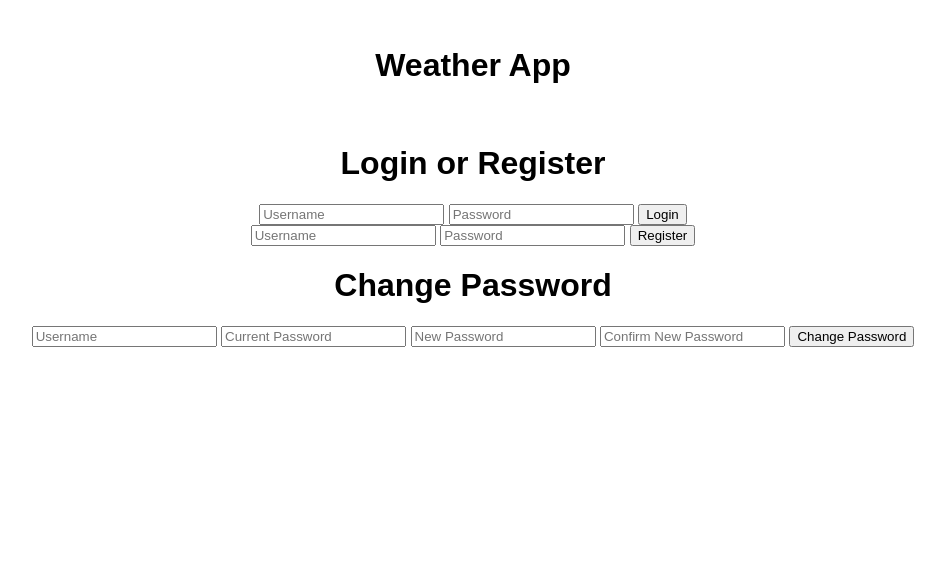
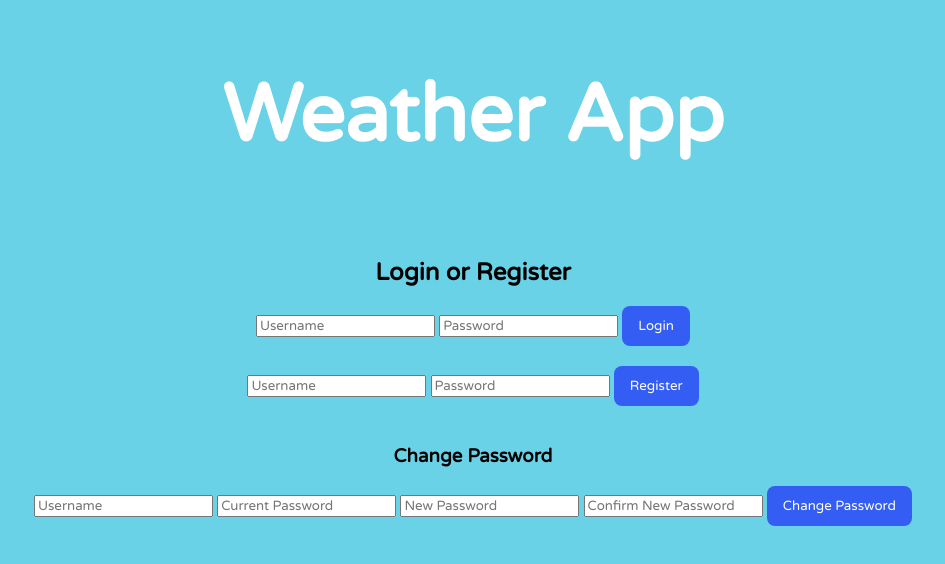
Before and after one commit to creaseo/COMP426-weather-app, a website: page public/index.html in a window 1280 px wide. Shown: the whole page, without its empty margins (167-1112 px from the left). Drawn offline with Linux system fonts and the light colour scheme.

Commit message:
buttons font and color

```diff
--- a/public/app.js
+++ b/public/app.js
@@ -142,6 +142,7 @@ function displayFavorites(favorites) {
 
         const deleteButton = document.createElement('button');
         deleteButton.textContent = 'Delete';
+        deleteButton.id = 'delete-button';
         deleteButton.addEventListener('click', async () => {
             try {
                 const response = await fetch('/favorite/delete', {
--- a/public/index.html
+++ b/public/index.html
@@ -5,30 +5,36 @@
     <meta name="viewport" content="width=device-width, initial-scale=1.0">
     <title>Weather App</title>
     <link rel="stylesheet" href="styles.css">
+    <link rel="preconnect" href="https://fonts.googleapis.com">
+<link rel="preconnect" href="https://fonts.gstatic.com" crossorigin>
+<link href="https://fonts.googleapis.com/css2?family=Varela+Round&family=Young+Serif&display=swap" rel="stylesheet">
+
 </head>
 <body>
     <br>
     <h1>Weather App</h1>
     <br>
     <div id="auth-container">
-        <h1>Login or Register</h1>
+        <h2>Login or Register</h2>
         <form id="login-form">
             <input type="text" id="login-username" placeholder="Username" required>
             <input type="password" id="login-password" placeholder="Password" required>
-            <button type="submit">Login</button>
+            <button type="submit" class="button-1">Login</button>
         </form>
+        <br>
         <form id="register-form">
             <input type="text" id="register-username" placeholder="Username" required>
             <input type="password" id="register-password" placeholder="Password" required>
-            <button type="submit">Register</button>
+            <button type="submit" class="button-1">Register</button>
         </form>
+        <br>
         <form id="change-password-form">
-            <h1>Change Password</h1>
+            <h3>Change Password</h3>
             <input type="text" id="change-password-username" placeholder="Username" required>
             <input type="password" id="current-password" placeholder="Current Password" required>
             <input type="password" id="new-password" placeholder="New Password" required>
             <input type="password" id="confirm-new-password" placeholder="Confirm New Password" required>
-            <button type="submit">Change Password</button>
+            <button type="submit" class="button-1">Change Password</button>
         </form>
     </div>
 
--- a/public/styles.css
+++ b/public/styles.css
@@ -1,6 +1,7 @@
 body {
-    font-family: Arial, sans-serif;
-    text-align: center;
+    font-family: 'Varela Round', sans-serif;
+    text-align: center !important;
+    background-color: #69D2E7
 }
 
 #weather-container {
@@ -33,3 +34,61 @@ body {
 .hidden {
     display: none;
 }
+
+h1 {
+    font-family: 'Varela Round', sans-serif;
+    font-size: 10vh !important;
+    margin-top: 5vh;
+    color: white;
+}
+
+h2 {
+    font-family: 'Varela Round', sans-serif;
+
+}
+
+input[type="text"] {
+    font-family: 'Varela Round', sans-serif;
+}
+
+input[type="password"]{
+    font-family: 'Varela Round', sans-serif;
+}
+
+/* CSS */
+
+.button-1, #fav-button, .weather-button, #delete-button {
+  background-color: #345df3;
+  border-radius: 8px;
+  border-style: none;
+  box-sizing: border-box;
+  color: #FFFFFF;
+  cursor: pointer;
+  display: inline-block;
+  font-family: 'Varela Round', sans-serif;
+  font-weight: 500;
+  height: 40px;
+  line-height: 20px;
+  list-style: none;
+  margin: 0;
+  outline: none;
+  padding: 10px 16px;
+  position: relative;
+  text-align: center;
+  text-decoration: none;
+  transition: color 100ms;
+  vertical-align: baseline;
+  user-select: none;
+  -webkit-user-select: none;
+  touch-action: manipulation;
+}
+
+
+.button-1:hover,
+.button-1:focus {
+  background-color: #5577f5;
+}
+
+#weather-image {
+    border-radius: 15px;
+}
```
